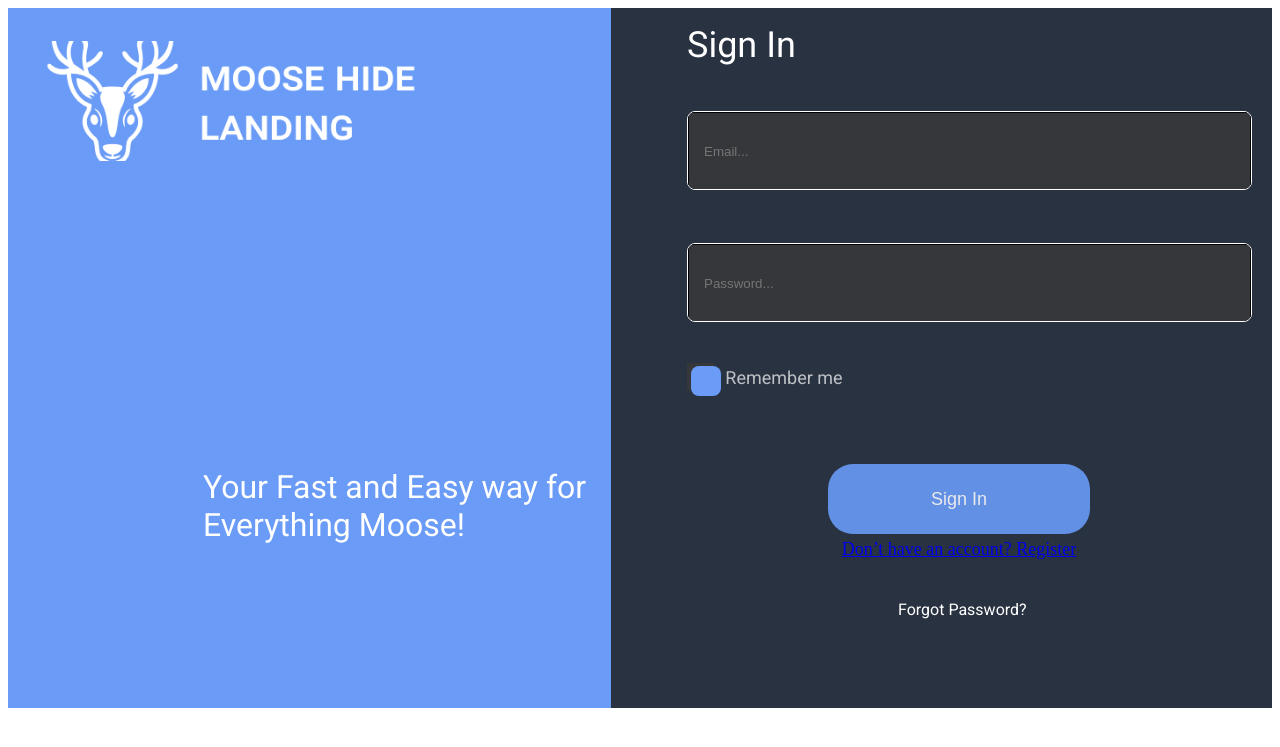
After one commit to suitupMT/UARK-ISYS-5423-MooseHillGovWebDevelopment, a PHP site: page /newLogin.php in a window 1280 px wide. The commit adds this page. Shown: the top 747 px of the page. Run offline with PHP 8.4, Linux system fonts and the light colour scheme.

Commit message:
new log in design page

```diff
--- /dev/null
+++ b/WebFileFramework/css/newLogin.css
@@ -0,0 +1,323 @@
+* {
+  box-sizing: border-box;
+}
+body {
+  font-size: 14px;
+}
+/* Links issue fix ----------------------*/
+a:visited,
+a:hover,
+a:focus {
+  text-decoration: none;
+  color: rgba(60, 114, 214, 1);
+}
+/*-----------------------*/
+.v180_36 {
+  width: 100%;
+  height: 700px;
+  background: rgba(41, 50, 65, 1);
+  opacity: 1;
+  position: relative;
+  top: 0px;
+  left: 0px;
+  overflow: hidden;
+}
+.v180_55 {
+  width: 603px;
+  height: 700px;
+  background: rgba(105, 155, 247, 1);
+  opacity: 1;
+  position: relative;
+  top: 0px;
+  left: 0px;
+}
+.v22_9 {
+  width: 118px;
+  color: rgba(255, 255, 255, 1);
+  position: absolute;
+  top: 16px;
+  left: 679px;
+  font-family: Roboto;
+  font-weight: Regular;
+  font-size: 36px;
+  opacity: 1;
+  text-align: left;
+}
+.v22_11 {
+  width: 262px;
+  height: 70px;
+  background: rgba(105, 155, 247, 1);
+  opacity: 1;
+  position: absolute;
+  top: 448px;
+  left: 820px;
+  border: 1px solid rgba(79, 84, 94, 1);
+  border-top-left-radius: 8px;
+  border-top-right-radius: 8px;
+  border-bottom-left-radius: 8px;
+  border-bottom-right-radius: 8px;
+  overflow: hidden;
+}
+.v22_12 {
+  width: 258px;
+  color: rgba(37, 37, 37, 1);
+  position: absolute;
+  top: 448px;
+  left: 820px;
+  font-family: Roboto;
+  font-weight: Bold;
+  font-size: 24px;
+  opacity: 1;
+  text-align: center;
+}
+.v22_13 {
+  width: 262px;
+  color: rgba(255, 255, 255, 1);
+  position: absolute;
+  top: 531px;
+  left: 820px;
+  font-size: 18px;
+  opacity: 1;
+  text-align: center;
+}
+.v22_14 {
+  width: 129px;
+  color: rgba(255, 255, 255, 1);
+  position: absolute;
+  top: 592px;
+  left: 890px;
+  font-family: Roboto;
+  font-weight: Regular;
+  font-size: 16px;
+  opacity: 1;
+  text-align: left;
+}
+.v22_17 {
+  width: 565px;
+  height: 79px;
+  background: rgba(0, 0, 0, 1);
+  opacity: 1;
+  position: absolute;
+  top: 103px;
+  left: 679px;
+  border: 1px solid rgba(255, 255, 255, 1);
+  border-top-left-radius: 8px;
+  border-top-right-radius: 8px;
+  border-bottom-left-radius: 8px;
+  border-bottom-right-radius: 8px;
+  overflow: hidden;
+}
+.v22_18 {
+  width: 135px;
+  color: rgba(255, 255, 255, 1);
+  position: absolute;
+  top: 103px;
+  left: 679px;
+  font-family: Roboto;
+  font-weight: Regular;
+  font-size: 20px;
+  opacity: 1;
+  text-align: left;
+}
+.v22_24 {
+  width: 565px;
+  height: 79px;
+  background: rgba(54, 55, 59, 1);
+  opacity: 1;
+  position: absolute;
+  top: 235px;
+  left: 679px;
+  border: 1px solid rgba(255, 255, 255, 1);
+  border-top-left-radius: 8px;
+  border-top-right-radius: 8px;
+  border-bottom-left-radius: 8px;
+  border-bottom-right-radius: 8px;
+  overflow: hidden;
+}
+.v22_25 {
+  width: 135px;
+  color: rgba(255, 255, 255, 1);
+  position: absolute;
+  top: 235px;
+  left: 704px;
+  font-family: Roboto;
+  font-weight: Regular;
+  font-size: 20px;
+  opacity: 1;
+  text-align: left;
+}
+.v22_30 {
+  width: 27px;
+  height: 27px;
+  background: rgba(54, 55, 59, 1);
+  border-color: white;
+  opacity: 1;
+  position: absolute;
+  top: 355px;
+  left: 679px;
+}
+.v22_31 {
+  width: 132px;
+  color: rgba(255, 255, 255, 0.699999988079071);
+  position: absolute;
+  top: 359px;
+  left: 710px;
+  font-family: Roboto;
+  font-weight: Regular;
+  font-size: 18px;
+  opacity: 1;
+  text-align: center;
+}
+.v22_32 {
+  width: 565px;
+  height: 0px;
+  background: rgba(79, 84, 94, 1);
+  opacity: 1;
+  position: absolute;
+  top: 649px;
+  left: 956px;
+  border-top-left-radius: 8px;
+  border-top-right-radius: 8px;
+  border-bottom-left-radius: 8px;
+  border-bottom-right-radius: 8px;
+  overflow: hidden;
+}
+.v180_94 {
+  width: 389px;
+  height: 120px;
+  background: url("../images/v180_94.png");
+  background-repeat: no-repeat;
+  background-position: center center;
+  background-size: cover;
+  opacity: 1;
+  position: absolute;
+  top: 33px;
+  left: 35px;
+  overflow: hidden;
+}
+.v182_9 {
+  width: 526px;
+  color: rgba(255, 255, 255, 1);
+  position: absolute;
+  top: 460px;
+  left: 195px;
+  font-family: Roboto;
+  font-weight: Medium;
+  font-size: 32px;
+  opacity: 1;
+  text-align: left;
+}
+/* Its own forms because color ----------------------------*/
+* {
+  box-sizing: border-box;
+}
+
+/* Full-width input fields */
+* {
+  box-sizing: border-box;
+}
+
+/* Full-width input fields */
+input[type="text"],
+input[type="password"] {
+  width: 100%;
+  height: 79px;
+  padding: 15px;
+  margin: 0px 0 22px 0;
+  display: inline-block;
+  border: 1px solid black;
+  background: rgba(54, 55, 59, 1);
+  color: #f1f1f1;
+}
+
+.rounded-input {
+  padding: 10px;
+  border-radius: 10px;
+}
+
+input[type="text"]:focus,
+input[type="password"]:focus {
+  background-color: rgb(36, 8, 87);
+  outline: none;
+  color: #f1f1f1;
+}
+
+hr {
+  border: 1px solid #f1f1f1;
+  margin-bottom: 25px;
+}
+
+/* Set a style for all buttons */
+button {
+  color: white;
+
+  font-size: large;
+  margin: 8px 0;
+  border: none;
+  cursor: pointer;
+  opacity: 0.9;
+  border-radius: 25px;
+  padding: 20px;
+  width: 262px;
+  height: 70px;
+  background: rgba(105, 155, 247, 1);
+}
+
+button:hover {
+  opacity: 0.5;
+}
+
+/* Extra styles for the cancel button */
+.cancelbtn {
+  padding: 14px 20px;
+  background-color: #f44336;
+}
+
+/* Float cancel and signup buttons and add an equal width */
+.cancelbtn,
+.signupbtn {
+  float: left;
+  width: 50%;
+}
+
+/* Add padding to container elements */
+.container {
+  padding: 16px;
+}
+
+/* Clear floats */
+.clearfix::after {
+  content: "";
+  clear: both;
+  display: table;
+}
+
+/* Change styles for cancel button and signup button on extra small screens */
+@media screen and (max-width: 300px) {
+  .cancelbtn,
+  .signupbtn {
+    width: 100%;
+  }
+}
+
+/*CHECKBOX */
+.checkbox-round {
+  width: 30px;
+  height: 30px;
+  background: rgba(105, 155, 247, 1);
+  position: absolute;
+  border-top-left-radius: 8px;
+  border-top-right-radius: 8px;
+  border-bottom-left-radius: 8px;
+  border-bottom-right-radius: 8px;
+  padding: none;
+  appearance: none;
+  -webkit-appearance: none;
+  outline: none;
+  cursor: pointer;
+  overflow: hidden;
+}
+
+.checkbox-round:checked {
+  background-color: gray;
+}
--- a/WebFileFramework/css/signUp.css
+++ b/WebFileFramework/css/signUp.css
@@ -138,13 +138,14 @@ body {
   text-align: left;
   text-decoration: none;
 }
-/*solves link purple issue*/
+/*solves link purple issue ------------------------------------------*/
 a:visited,
 a:hover,
 a:focus {
   text-decoration: none;
   color: rgba(60, 114, 214, 1);
 }
+/*---------------------------------------------------------------- */
 .v168_52 {
   width: 656px;
   height: 75px;
--- /dev/null
+++ b/WebFileFramework/newLogin.php
@@ -0,0 +1,62 @@
+<?php
+session_start();
+?>
+<!DOCTYPE html>
+<html>
+
+<head>
+    <link href="https://fonts.googleapis.com/css?family=Roboto&display=swap" rel="stylesheet" />
+    <link href="./css/newLogin.css" rel="stylesheet" />
+    <title>Login The Moose</title>
+</head>
+
+<body>
+    <div class="v180_36">
+        <div class="v180_55"></div><span class="v22_9">Sign In </span>
+
+
+        <section class="singup-form">
+
+            <form action="include/login.inc.php" method="post">
+                <div class="v22_17">
+                    <input type="text" name="E-mail" placeholder="Email...">
+                </div>
+                <div class="v22_18">
+                </div>
+                <div class="v22_24">
+                    <input type="password" name="password" placeholder="Password...">
+                </div>
+                <div class="v22_25">
+
+                </div>
+
+
+                <div class="v22_12">
+                    <button type="submit" name="submit">Sign In</button>
+                </div>
+            </form>
+
+
+
+            <div class="v22_30"><input type="checkbox" class="checkbox-round"></div>
+            <div class="v22_31">
+                Remember me
+            </div>
+            <div class="v22_32"></div>
+            <div class="v180_94"></div>
+
+
+
+
+
+            <span class="v22_13">
+                <a href="signUp.php">Don’t have an account? Register<a>
+            </span>
+            <span class="v22_14">Forgot Password?</span>
+            <span class="v182_9">Your Fast and Easy way for Everything Moose!</span>
+
+        </section>
+    </div>
+</body>
+
+</html>
```
Also changed, not shown: WebFileFramework/images/v180_94.png (added).
